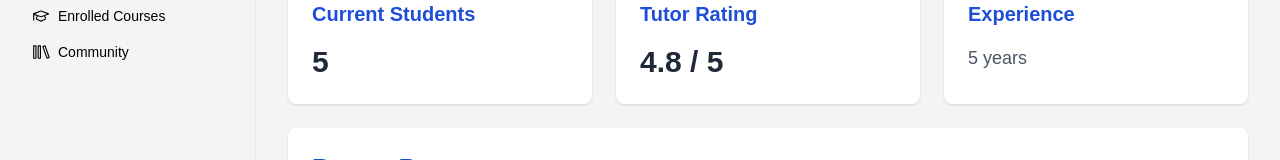
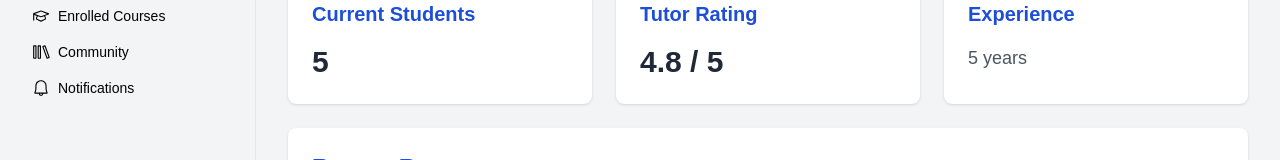
Before and after one commit to musnymubarak/EduLink-Peer-Tutoring-App, a React (Create React App) app in the folder frontend/: page /dashboard/tutor in a window 1280 px wide. Shown: the part 186-346 px from the top of the page. Built offline with nearby package versions, Linux system fonts and the light colour scheme.

Commit message:
Update dashboard-links.js

```diff
--- a/frontend/src/data/dashboard-links.js
+++ b/frontend/src/data/dashboard-links.js
@@ -90,4 +90,17 @@ export const sidebarLinks = [
     type: 'tutor',
     icon: "VscVm",
   },
+  {
+    id: 14,
+    name: "Notifications",
+    path: "/dashboard/student/noti",
+    type: 'student',
+    icon: "VscBell",
+  },  {
+    id: 15,
+    name: "Notifications",
+    path: "/dashboard/tutor/noti",
+    type: 'tutor',
+    icon: "VscBell",
+  },
 ];
```
